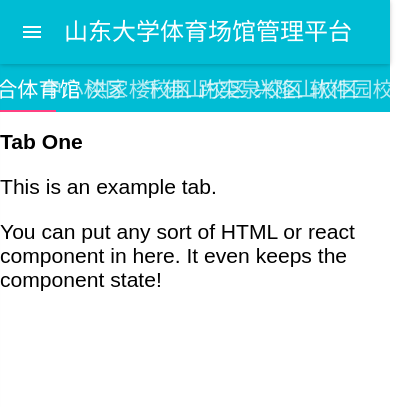
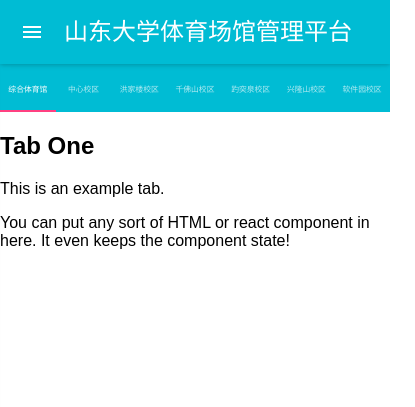
Before and after one commit to FebV/sport-admin, a React app: page /intro in a window 390 px wide. Shown: the whole page, 415 px wide, since content can reach past the window. Built offline with nearby package versions, Linux system fonts and the light colour scheme; what react-tap-event-plugin would draw is missing.

Commit message:
update intro look more responsive

```diff
--- a/src/components/common/SideBar.js
+++ b/src/components/common/SideBar.js
@@ -59,6 +59,7 @@
         <MuiThemeProvider>
         <Drawer
             open={this.props.open}
+            width={256}
             >
           <MenuItem style={{height: "64px"}}></MenuItem>
             {this.sideBarItems.map(
@@ -68,7 +69,7 @@
                         isCurrent = "lightgray"
                     return (
                     <Link key={idx} to={e.link}>
-                        <MenuItem style={{height: "8vh", lineHeight: "8vh", backgroundColor: isCurrent}}>
+                        <MenuItem style={{height: "8vh", lineHeight: "8vh", backgroundColor: isCurrent, fontSize: "3vh"}}>
                             <i style={{width:"5vh"}} className={e.iconFamily}></i>
                             {e.content}
                         </MenuItem>
--- a/src/components/intro/BtqTab.js
+++ b/src/components/intro/BtqTab.js
@@ -0,0 +1,21 @@
+import React from 'react';
+
+export default class BtqTab extends React.Component {
+    constructor(props) {
+        super(props);
+    }
+
+    render() {
+        return (
+        <div>
+            <h2>Tab One</h2>
+            <p>
+            This is an example tab.
+            </p>
+            <p>
+            You can put any sort of HTML or react component in here. It even keeps the component state!
+            </p>
+        </div>
+        )
+    }
+}
--- a/src/components/intro/HjlTab.js
+++ b/src/components/intro/HjlTab.js
@@ -0,0 +1,21 @@
+import React from 'react';
+
+export default class HjlTab extends React.Component {
+    constructor(props) {
+        super(props);
+    }
+
+    render() {
+        return (
+        <div>
+            <h2>Tab One</h2>
+            <p>
+            This is an example tab.
+            </p>
+            <p>
+            You can put any sort of HTML or react component in here. It even keeps the component state!
+            </p>
+        </div>
+        )
+    }
+}
--- a/src/components/intro/Intro.js
+++ b/src/components/intro/Intro.js
@@ -5,39 +5,54 @@
 
 import ZhTab from './ZhTab';
 import ZxTab from './ZxTab';
+import HjlTab from './HjlTab';
+import QfsTab from './QfsTab';
+import BtqTab from './BtqTab';
+import XlsTab from './XlsTab';
+import RjyTab from './RjyTab';
 
 export default class Intro extends React.Component {
     constructor(props) {
         super(props);
+        this.list =[
+            {
+                label: '综合体育馆',
+                ele: <ZhTab />
+            },
+            {
+                label: '中心校区',
+                ele: <ZxTab />
+            },
+            {
+                label: "洪家楼校区",
+                ele: <HjlTab />
+            },
+            {
+                label: "千佛山校区",
+                ele: <QfsTab />
+            },
+            {
+                label: "趵突泉校区",
+                ele: <BtqTab />
+            },
+            {
+                label: "兴隆山校区",
+                ele: <XlsTab />
+            },
+            {
+                label: "软件园校区",
+                ele: <RjyTab />
+            }
+        ]
     }
 
     render() {
         return (
             <MuiThemeProvider>
-             <Tabs>
-                <Tab label="综合体育馆">
-                <ZhTab />
-                </Tab>
-    <Tab label="中心校区" >
-      <ZxTab />
-    </Tab>
-    <Tab label="洪家楼校区">
-        <ZxTab />
-    </Tab>
-    <Tab label="千佛山校区">
-        <ZxTab />
-    </Tab>
-    <Tab label="趵突泉校区">
-        <ZxTab />
-    </Tab>
-    <Tab label="兴隆山校区">
-        <ZxTab />
-    </Tab>
-    <Tab label="软件园校区">
-        <ZxTab />
-    </Tab>
-  </Tabs>
-  </MuiThemeProvider>
+                <Tabs>
+                    {this.list.map( (e, idx) => <Tab style={{fontSize: "2vw"}} key={idx} label={e.label}>{e.ele}</Tab>)}
+                </Tabs>
+            </MuiThemeProvider>
         )
     }
 }
--- a/src/components/intro/QfsTab.js
+++ b/src/components/intro/QfsTab.js
@@ -0,0 +1,21 @@
+import React from 'react';
+
+export default class QfsTab extends React.Component {
+    constructor(props) {
+        super(props);
+    }
+
+    render() {
+        return (
+        <div>
+            <h2>Tab One</h2>
+            <p>
+            This is an example tab.
+            </p>
+            <p>
+            You can put any sort of HTML or react component in here. It even keeps the component state!
+            </p>
+        </div>
+        )
+    }
+}
--- a/src/components/intro/RjyTab.js
+++ b/src/components/intro/RjyTab.js
@@ -0,0 +1,21 @@
+import React from 'react';
+
+export default class RjyTab extends React.Component {
+    constructor(props) {
+        super(props);
+    }
+
+    render() {
+        return (
+        <div>
+            <h2>Tab One</h2>
+            <p>
+            This is an example tab.
+            </p>
+            <p>
+            You can put any sort of HTML or react component in here. It even keeps the component state!
+            </p>
+        </div>
+        )
+    }
+}
--- a/src/components/intro/XlsTab.js
+++ b/src/components/intro/XlsTab.js
@@ -0,0 +1,21 @@
+import React from 'react';
+
+export default class XlsTab extends React.Component {
+    constructor(props) {
+        super(props);
+    }
+
+    render() {
+        return (
+        <div>
+            <h2>Tab One</h2>
+            <p>
+            This is an example tab.
+            </p>
+            <p>
+            You can put any sort of HTML or react component in here. It even keeps the component state!
+            </p>
+        </div>
+        )
+    }
+}
--- a/src/index.html
+++ b/src/index.html
@@ -7,7 +7,6 @@
         }
         * {
             font-family: "Microsoft Yahei", sans-serif;
-            font-size: 2.5vh;
         }
         a {
             text-decoration: none;
```
